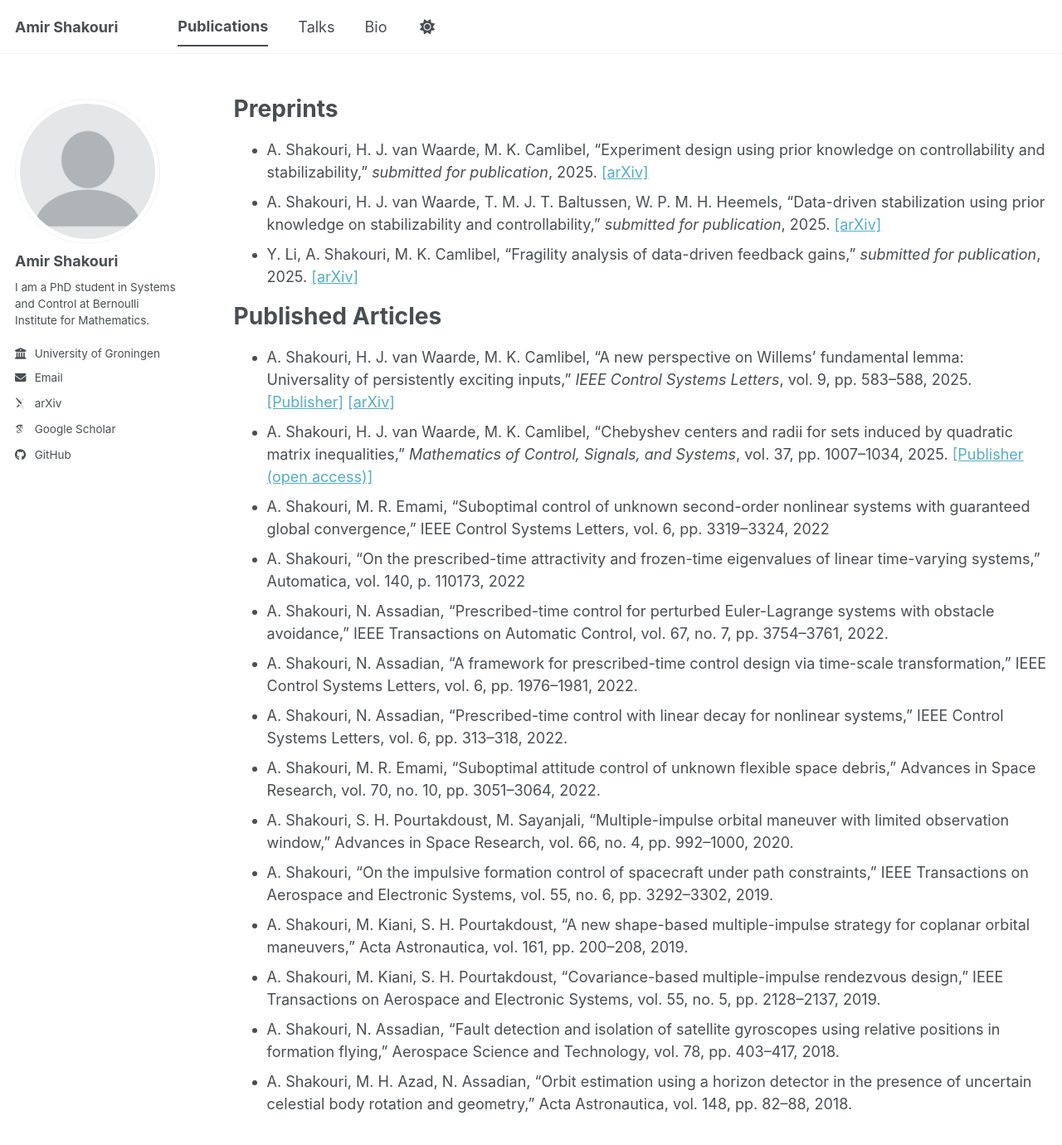
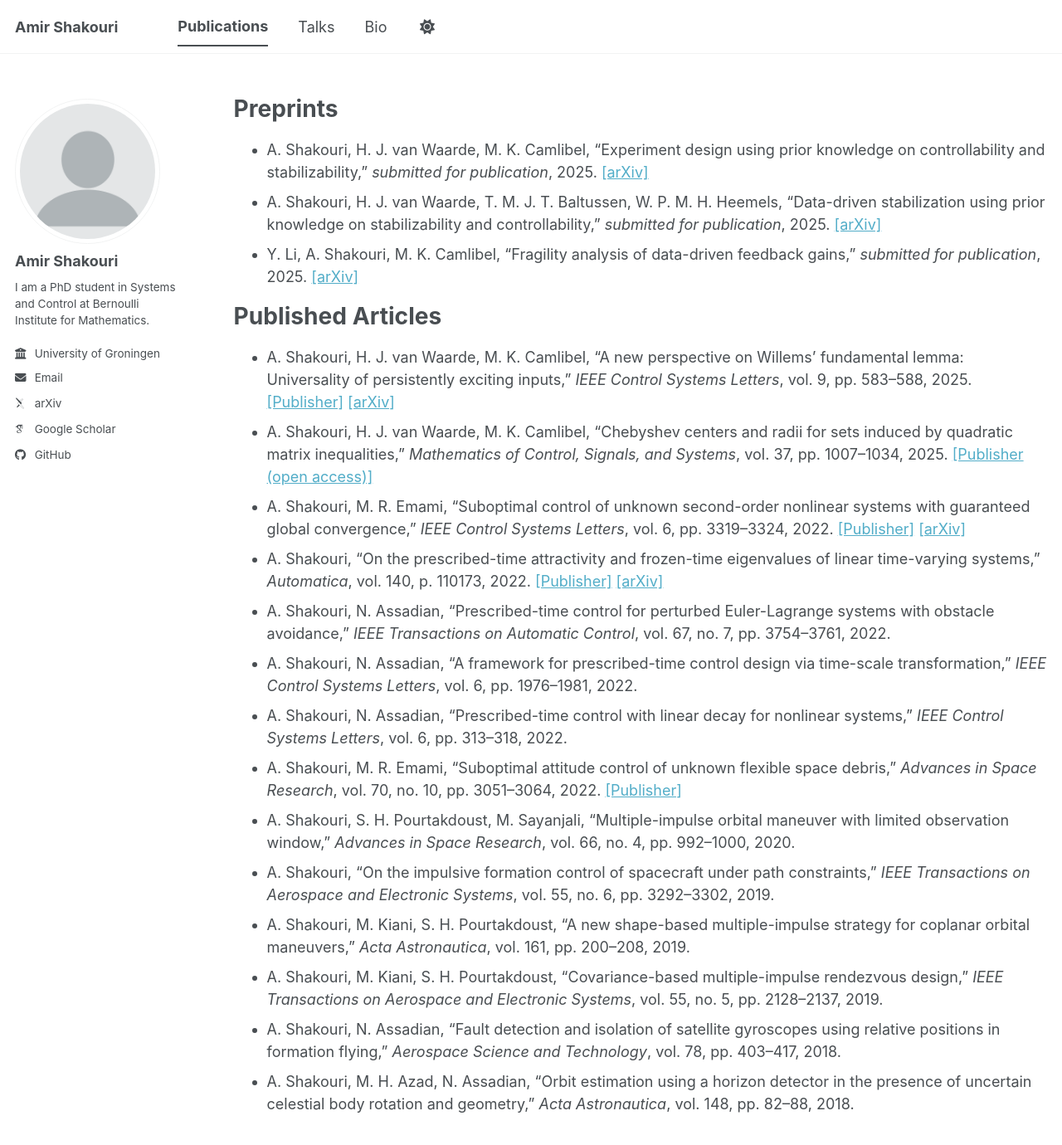
Before and after one commit to a-shakouri/a-shakouri.github.io, a Jekyll site: the page built from _pages/pub.md, in a window 1280 px wide and 1400 px high. Shown: the top 1380 px of the window at 83% size. Built offline with Jekyll 4.4.1, drawn with Linux system fonts in a browser that asks for light colours; some web fonts are replaced; a script bundle is joined from its source files by our own code; library files that are not in the unit come from our copies.

Commit message:
Update pub.md

```diff
--- a/_pages/pub.md
+++ b/_pages/pub.md
@@ -18,15 +18,15 @@
 ======
 * A. Shakouri, H. J. van Waarde, M. K. Camlibel, “A new perspective on Willems’ fundamental lemma: Universality of persistently exciting inputs,” *IEEE Control Systems Letters*, vol. 9, pp. 583–588, 2025. [\[Publisher\]](https://ieeexplore.ieee.org/document/11022745)  [\[arXiv\]](https://arxiv.org/pdf/2503.12489)
 * A. Shakouri, H. J. van Waarde, M. K. Camlibel, “Chebyshev centers and radii for sets induced by quadratic matrix inequalities,” *Mathematics of Control, Signals, and Systems*, vol. 37, pp. 1007–1034, 2025. [\[Publisher (open access)\]](https://link.springer.com/article/10.1007/s00498-025-00424-w)
-* A. Shakouri, M. R. Emami, “Suboptimal control of unknown second-order nonlinear systems with guaranteed global convergence,” IEEE Control Systems Letters, vol. 6, pp. 3319–3324, 2022
-* A. Shakouri, “On the prescribed-time attractivity and frozen-time eigenvalues of linear time-varying systems,” Automatica, vol. 140, p. 110173, 2022
-* A. Shakouri, N. Assadian, “Prescribed-time control for perturbed Euler-Lagrange systems with obstacle avoidance,” IEEE Transactions on Automatic Control, vol. 67, no. 7, pp. 3754–3761, 2022.
-* A. Shakouri, N. Assadian, “A framework for prescribed-time control design via time-scale transformation,” IEEE Control Systems Letters, vol. 6, pp. 1976–1981, 2022.
-* A. Shakouri, N. Assadian, “Prescribed-time control with linear decay for nonlinear systems,” IEEE Control Systems Letters, vol. 6, pp. 313–318, 2022.
-* A. Shakouri, M. R. Emami, “Suboptimal attitude control of unknown flexible space debris,” Advances in Space Research, vol. 70, no. 10, pp. 3051–3064, 2022.
-* A. Shakouri, S. H. Pourtakdoust, M. Sayanjali, “Multiple-impulse orbital maneuver with limited observation window,” Advances in Space Research, vol. 66, no. 4, pp. 992–1000, 2020.
-* A. Shakouri, “On the impulsive formation control of spacecraft under path constraints,” IEEE Transactions on Aerospace and Electronic Systems, vol. 55, no. 6, pp. 3292–3302, 2019.
-* A. Shakouri, M. Kiani, S. H. Pourtakdoust, “A new shape-based multiple-impulse strategy for coplanar orbital maneuvers,” Acta Astronautica, vol. 161, pp. 200–208, 2019.
-* A. Shakouri, M. Kiani, S. H. Pourtakdoust, “Covariance-based multiple-impulse rendezvous design,” IEEE Transactions on Aerospace and Electronic Systems, vol. 55, no. 5, pp. 2128–2137, 2019.
-* A. Shakouri, N. Assadian, “Fault detection and isolation of satellite gyroscopes using relative positions in formation flying,” Aerospace Science and Technology, vol. 78, pp. 403–417, 2018.
-* A. Shakouri, M. H. Azad, N. Assadian, “Orbit estimation using a horizon detector in the presence of uncertain celestial body rotation and geometry,” Acta Astronautica, vol. 148, pp. 82–88, 2018.
+* A. Shakouri, M. R. Emami, “Suboptimal control of unknown second-order nonlinear systems with guaranteed global convergence,” *IEEE Control Systems Letters*, vol. 6, pp. 3319–3324, 2022. [\[Publisher\]](https://ieeexplore.ieee.org/abstract/document/9800972) [\[arXiv\]](https://arxiv.org/pdf/2002.10023)
+* A. Shakouri, “On the prescribed-time attractivity and frozen-time eigenvalues of linear time-varying systems,” *Automatica*, vol. 140, p. 110173, 2022. [\[Publisher\]](https://doi.org/10.1016/j.automatica.2022.110173) [\[arXiv\]](https://arxiv.org/pdf/2112.12120)
+* A. Shakouri, N. Assadian, “Prescribed-time control for perturbed Euler-Lagrange systems with obstacle avoidance,” *IEEE Transactions on Automatic Control*, vol. 67, no. 7, pp. 3754–3761, 2022.
+* A. Shakouri, N. Assadian, “A framework for prescribed-time control design via time-scale transformation,” *IEEE Control Systems Letters*, vol. 6, pp. 1976–1981, 2022.
+* A. Shakouri, N. Assadian, “Prescribed-time control with linear decay for nonlinear systems,” *IEEE Control Systems Letters*, vol. 6, pp. 313–318, 2022.
+* A. Shakouri, M. R. Emami, “Suboptimal attitude control of unknown flexible space debris,” *Advances in Space Research*, vol. 70, no. 10, pp. 3051–3064, 2022. [\[Publisher\]](https://doi.org/10.1016/j.asr.2022.07.064)
+* A. Shakouri, S. H. Pourtakdoust, M. Sayanjali, “Multiple-impulse orbital maneuver with limited observation window,” *Advances in Space Research*, vol. 66, no. 4, pp. 992–1000, 2020.
+* A. Shakouri, “On the impulsive formation control of spacecraft under path constraints,” *IEEE Transactions on Aerospace and Electronic Systems*, vol. 55, no. 6, pp. 3292–3302, 2019.
+* A. Shakouri, M. Kiani, S. H. Pourtakdoust, “A new shape-based multiple-impulse strategy for coplanar orbital maneuvers,” *Acta Astronautica*, vol. 161, pp. 200–208, 2019.
+* A. Shakouri, M. Kiani, S. H. Pourtakdoust, “Covariance-based multiple-impulse rendezvous design,” *IEEE Transactions on Aerospace and Electronic Systems*, vol. 55, no. 5, pp. 2128–2137, 2019.
+* A. Shakouri, N. Assadian, “Fault detection and isolation of satellite gyroscopes using relative positions in formation flying,” *Aerospace Science and Technology*, vol. 78, pp. 403–417, 2018.
+* A. Shakouri, M. H. Azad, N. Assadian, “Orbit estimation using a horizon detector in the presence of uncertain celestial body rotation and geometry,” *Acta Astronautica*, vol. 148, pp. 82–88, 2018.
```
